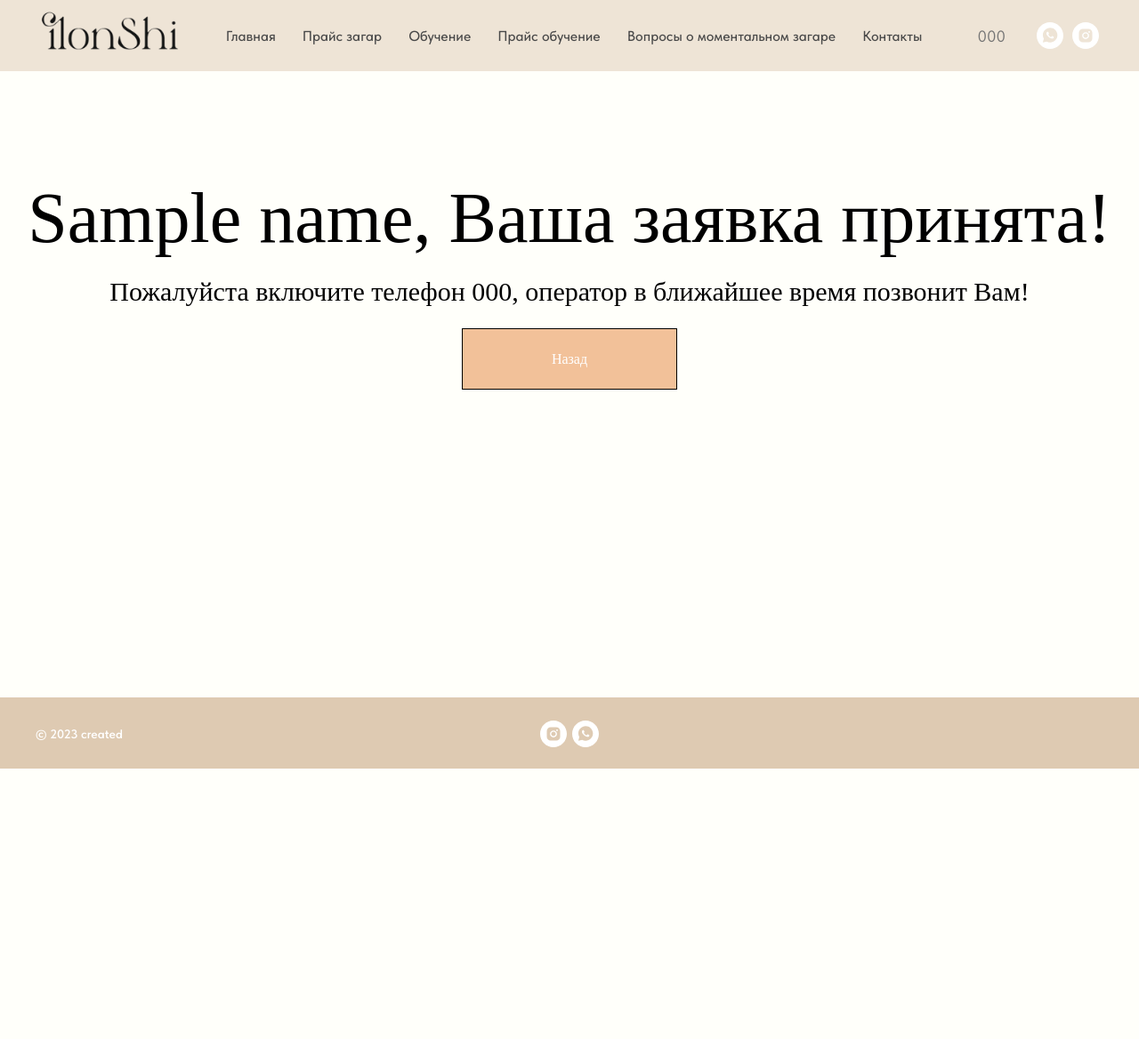
After one commit to mao13132/django_tan, a Django app: template home/templates/thanks.html in a window 1280 px wide. The commit adds this page. Shown: the whole page at 89% size. Run offline with Django 5.2, Linux system fonts and the light colour scheme; the template is opened without the code that fills it: most values are stand-ins (such as "Sample title", 1, 10 or a date in 2020).

Commit message:
add thanks page

```diff
--- a/home/templates/base.html
+++ b/home/templates/base.html
@@ -4,11 +4,9 @@
 <html>
 <head>
 
-
+    {% include 'header.html' %}
     {% block header %}
     {% endblock %}
-
-    {% include 'header.html' %}
 </head>
 <body class="t-body" style="margin: 0;">
 <!--allrecords-->
--- /dev/null
+++ b/home/templates/thanks.html
@@ -0,0 +1,26 @@
+{% extends 'base.html' %}
+
+{% load static %}
+
+
+{% block header %}
+
+<title>Заявка принята</title>
+
+<link rel="stylesheet" href="{% static 'css/thanks.css' %}" type="text/css" media="print" onload="this.media='all';"
+      onerror="this.loaderr='y';"/>
+{% endblock %}
+
+
+{% block data %}
+
+
+<div class="data-thanks">
+    <div class="text-wrapper">
+        {{ name }}, Ваша заявка принята!
+    </div>
+    <div class="alarm">Пожалуйста включите телефон {{ phone }}, оператор в ближайшее время позвонит Вам!</div>
+    <a href="/" class="back">Назад</a>
+</div>
+
+{% endblock %}
--- /dev/null
+++ b/static/css/thanks.css
@@ -0,0 +1,41 @@
+.t396__carrier,
+.t396__filter {
+    z-index: -1;
+}
+
+.data-thanks {
+    height: 50%;
+    margin-top: 80px;
+    text-align: center;
+}
+
+.text-wrapper {
+    margin-top: 200px;
+    font-size: 80px;
+}
+
+.alarm {
+    margin-top: 20px;
+    font-size: 30px;
+    margin-bottom: 50px;
+}
+
+.back {
+    border: 1px solid black;
+    background-color: #f2c199;
+    text-decoration: none;
+    color: #fff !important;
+    padding: 25px 100px;
+    cursor: pointer;
+}
+
+@media screen and (max-width: 600px) {
+    footer {
+        display: none;
+    }
+
+    .text-wrapper {
+
+        margin-top: 20px;
+    }
+}
--- a/tan/urls.py
+++ b/tan/urls.py
@@ -18,13 +18,13 @@ from django.conf.urls.static import static
 from django.contrib import admin
 from django.urls import path
 
-from home.views import index
+from home.views import index, get_order
 from tan import settings
 
 urlpatterns = [
     path('admin/', admin.site.urls),
     path('', index, name='index'),
-    path('thanks/', index, name='thanks'),
+    path('thanks/', get_order, name='thanks'),
 ]
 
 if settings.DEBUG:
```
Also changed, not shown: home/views.py (+14 -3 lines).
